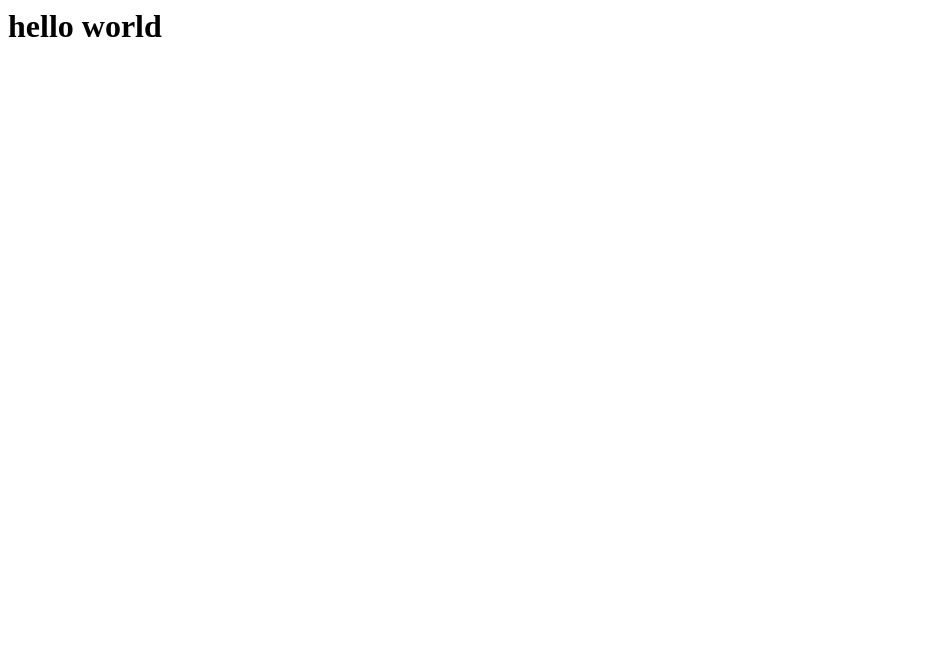
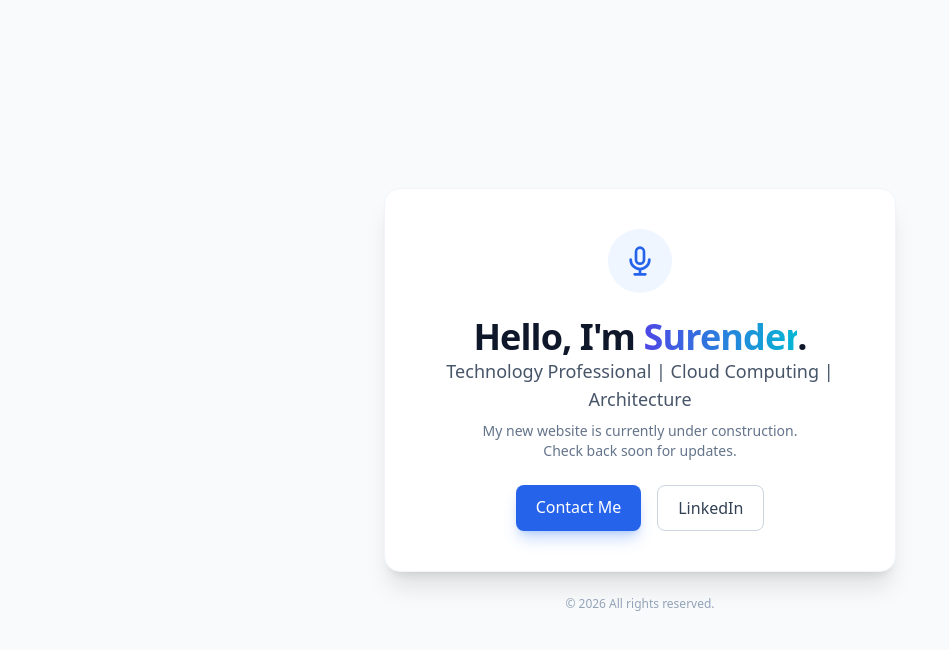
Before and after one commit to sramreddola/neelus-eyebrow-threading, a plain HTML site: page index.html in a window 1280 px wide. Shown: the whole page, without its empty margins (0-949 px from the left). Drawn offline with nearby package versions, Linux system fonts and the light colour scheme.

Commit message:
Rewrite index.html with complete HTML structure

```diff
--- a/index.html
+++ b/index.html
@@ -1 +1,59 @@
-<h1> hello world</h1>
+<!DOCTYPE html>
+<html lang="en">
+<head>
+    <meta charset="UTF-8">
+    <meta name="viewport" content="width=device-width, initial-scale=1.0">
+    <title>Welcome</title>
+    <script src="https://cdn.tailwindcss.com"></script>
+    <style>
+        /* Custom gradient animation */
+        .gradient-text {
+            background: linear-gradient(to right, #4f46e5, #06b6d4);
+            -webkit-background-clip: text;
+            -webkit-text-fill-color: transparent;
+        }
+    </style>
+</head>
+<body class="bg-slate-50 flex items-center justify-center h-screen">
+
+    <div class="text-center space-y-6 p-8">
+        <div class="bg-white p-10 rounded-2xl shadow-xl max-w-lg mx-auto border border-slate-100">
+
+            <div class="mb-6">
+                <div class="h-16 w-16 bg-blue-50 rounded-full flex items-center justify-center mx-auto">
+                    <svg xmlns="http://www.w3.org/2000/svg" class="h-8 w-8 text-blue-600" fill="none" viewBox="0 0 24 24" stroke="currentColor">
+                        <path stroke-linecap="round" stroke-linejoin="round" stroke-width="2" d="M19 11a7 7 0 01-7 7m0 0a7 7 0 01-7-7m7 7v4m0 0H8m4 0h4m-4-8a3 3 0 01-3-3V5a3 3 0 116 0v6a3 3 0 01-3 3z" />
+                    </svg>
+                </div>
+            </div>
+
+            <h1 class="text-4xl font-bold text-slate-900 tracking-tight">
+                Hello, I'm <span class="gradient-text">Surender</span>.
+            </h1>
+
+            <p class="text-slate-600 text-lg">
+                Technology Professional | Cloud Computing | Architecture
+            </p>
+
+            <p class="text-slate-500 text-sm pt-2">
+                My new website is currently under construction.
+                <br>Check back soon for updates.
+            </p>
+
+            <div class="pt-6 flex justify-center space-x-4">
+                <a href="mailto:your-email@example.com" class="px-5 py-2.5 bg-blue-600 text-white rounded-lg font-medium hover:bg-blue-700 transition shadow-lg shadow-blue-500/30">
+                    Contact Me
+                </a>
+                <a href="https://linkedin.com" target="_blank" class="px-5 py-2.5 bg-white text-slate-700 border border-slate-300 rounded-lg font-medium hover:bg-slate-50 transition">
+                    LinkedIn
+                </a>
+            </div>
+        </div>
+
+        <div class="text-slate-400 text-xs">
+            &copy; <script>document.write(new Date().getFullYear())</script> All rights reserved.
+        </div>
+    </div>
+
+</body>
+</html>
```
